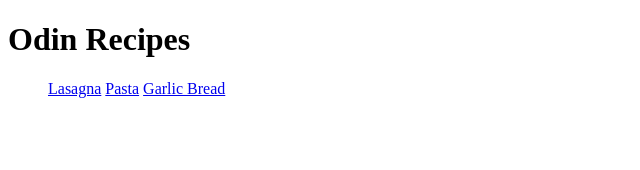
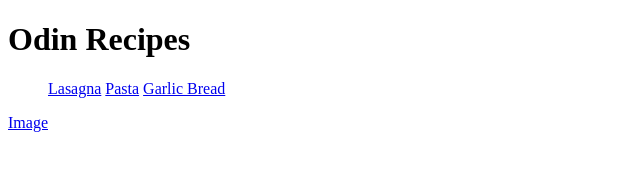
Before and after one commit to Horseyj/odin-recipes, a plain HTML site: page index.html in a window 1280 px wide. Shown: the full height of the page, 0-640 px from the left. Drawn offline with Linux system fonts and the light colour scheme.

Commit message:
Add images for more details

```diff
--- a/index.html
+++ b/index.html
@@ -13,6 +13,7 @@
             <a href="recipes/garlic-bread.html">Garlic Bread</a>
         </ul>
 
+      <a href="https://www.google.com/url?sa=i&url=https%3A%2F%2Ftwitter.com%2Fhorsey_james&psig=AOvVaw0iiOvx15aadhdaCvFdofIB&ust=1739916854812000&source=images&cd=vfe&opi=89978449&ved=0CBQQjRxqFwoTCKDkssHdy4sDFQAAAAAdAAAAABAE">Image</a>
 
 
     </body>
```
